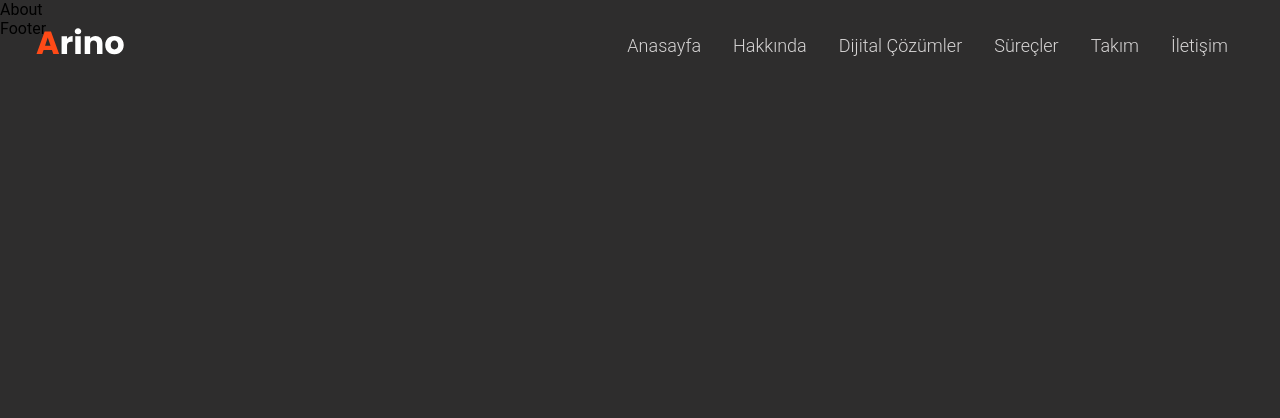
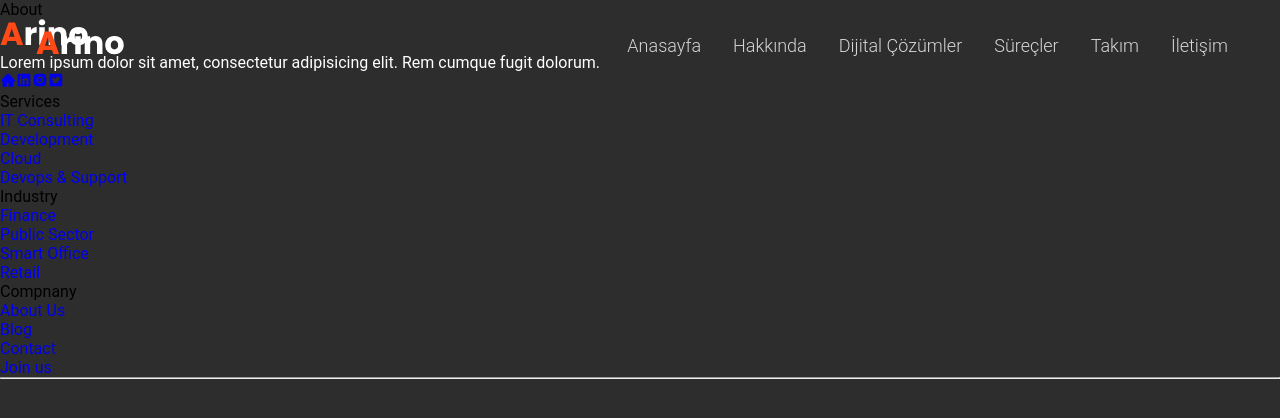
Before and after one commit to MertArar/creativeWebsite, a React (Vite) app: page /about in a window 1280 px wide. Shown: the top 418 px of the page. Built offline with nearby package versions, Linux system fonts and the light colour scheme.

Commit message:
footer developing

```diff
--- /dev/null
+++ b/src/components/common/footer/Footer.css
@@ -0,0 +1,146 @@
+.gpt3__footer {
+  display: flex;
+  flex-direction: column;
+  justify-content: center;
+  align-items: center;
+
+  background: var(--color-footer);
+}
+
+.gpt3__footer-heading {
+  width: 100%;
+  text-align: center;
+
+  margin-bottom: 3rem;
+}
+
+.gpt3__footer-heading h1 {
+  font-family: var(--font-family);
+  font-weight: 800;
+  font-size: 64px;
+  line-height: 75px;
+}
+
+.gpt3__footer-btn {
+  display: flex;
+  justify-content: center;
+  align-items: center;
+
+  padding: 1rem;
+  border: 1px solid #fff;
+  text-align: center;
+
+  margin-bottom: 10rem;
+  cursor: pointer;
+}
+
+.gpt3__footer-btn p {
+  font-size: 18px;
+  font-family: var(--font-family);
+  line-height: 21px;
+  color: #fff;
+  word-spacing: 2px;
+}
+
+.gpt3__footer-links {
+  display: flex;
+  justify-content: space-between;
+  align-items: flex-start;
+  flex-direction: row;
+  flex-wrap: wrap;
+
+  width: 100%;
+  text-align: left;
+}
+
+.gpt3__footer-links div {
+  width: 250px;
+  margin: 1rem;
+}
+
+.gpt3__footer-links_logo {
+  display: flex;
+  flex-direction: column;
+}
+
+.gpt3__footer-links_logo img {
+  width: 118px;
+  height: 30px;
+
+  margin-bottom: 1rem;
+}
+
+.gpt3__footer-links_logo p {
+  font-family: var(--font-family);
+  font-size: 12px;
+  line-height: 15px;
+  color: #fff;
+}
+
+.gpt3__footer-links_div {
+  display: flex;
+  justify-content: flex-start;
+  flex-direction: column;
+}
+
+.gpt3__footer-links_div h4 {
+  font-size: 14px;
+  line-height: 17px;
+  font-family: var(--font-family);
+  color: #fff;
+
+  margin-bottom: 0.9rem;
+}
+
+.gpt3__footer-links_div p {
+  font-size: 12px;
+  line-height: 15px;
+  font-family: var(--font-family);
+  color: #fff;
+
+  margin: 0.5rem 0;
+  cursor: pointer;
+}
+
+.gpt3__footer-copyright {
+  margin-top: 2rem;
+  text-align: center;
+  width: 100%;
+}
+
+.gpt3__footer-copyright p {
+  font-size: 12px;
+  font-family: var(--font-family);
+  line-height: 15px;
+  color: #fff;
+}
+
+@media screen and (max-width: 850px) {
+  .gpt3__footer-heading h1 {
+    font-size: 44px;
+    line-height: 50px;
+  }
+}
+
+@media screen and (max-width: 550px) {
+  .gpt3__footer-heading h1 {
+    font-size: 34px;
+    line-height: 42px;
+  }
+
+  .gpt3__footer-links div {
+    margin: 1rem 0;
+  }
+
+  .gpt3__footer-btn p {
+    font-size: 14px;
+    line-height: 20px;
+  }
+}
+
+@media screen and (max-width: 400px) {
+  .gpt3__footer-heading h1 {
+    font-size: 27px;
+    line-height: 38px;
+  }
+}
--- a/src/components/common/footer/Footer.jsx
+++ b/src/components/common/footer/Footer.jsx
@@ -1,7 +1,104 @@
 import React from "react";
+import {
+  AiFillLinkedin,
+  AiFillTwitterSquare,
+  AiFillInstagram,
+  AiFillHome,
+  AiOutlineCopyrightCircle,
+} from "react-icons/ai";
+
+import { Link } from "react-router-dom";
+import logo from "../../../assets/logo.svg";
+
+import "./Footer.css";
 
 const Footer = () => {
-  return <div>Footer</div>;
+  return (
+    <footer>
+      <div className="container">
+        <div className="content-footer">
+          <div className="profile">
+            <div className="logo-area">
+              <img src={logo} alt="" />
+            </div>
+            <div className="desc-area">
+              <p>
+                Lorem ipsum dolor sit amet, consectetur adipisicing elit. Rem
+                cumque fugit dolorum.
+              </p>
+            </div>
+            <div className="social-media">
+              <a href="#">
+                <AiFillHome />
+              </a>
+              <a href="#">
+                <AiFillLinkedin />
+              </a>
+              <a href="#">
+                <AiFillInstagram />
+              </a>
+              <a href="#">
+                <AiFillTwitterSquare />
+              </a>
+            </div>
+          </div>
+          <div className="service-area">
+            <ul className="service-header">
+              <li className="service-name">Services</li>
+              <li>
+                <a href="#">IT Consulting</a>
+              </li>
+              <li>
+                <a href="#">Development</a>
+              </li>
+              <li>
+                <a href="#">Cloud</a>
+              </li>
+              <li>
+                <a href="#">Devops & Support</a>
+              </li>
+            </ul>
+            <ul className="service-header">
+              <li className="service-name">Industry</li>
+              <li>
+                <a href="#">Finance</a>
+              </li>
+              <li>
+                <a href="#">Public Sector</a>
+              </li>
+              <li>
+                <a href="#">Smart Office</a>
+              </li>
+              <li>
+                <a href="#">Retail</a>
+              </li>
+            </ul>
+            <ul className="service-header">
+              <li className="service-name">Compnany</li>
+              <li>
+                <a href="#">About Us</a>
+              </li>
+              <li>
+                <a href="#">Blog</a>
+              </li>
+              <li>
+                <a href="#">Contact</a>
+              </li>
+              <li>
+                <a href="#">Join us</a>
+              </li>
+            </ul>
+          </div>
+        </div>
+        <hr />
+        <div className="footer-bottom">
+          <div className="copy-right">
+            <a href=""></a>
+          </div>
+        </div>
+      </div>
+    </footer>
+  );
 };
 
 export default Footer;
--- a/src/components/home/Home.jsx
+++ b/src/components/home/Home.jsx
@@ -9,7 +9,6 @@ const Home = () => {
     <div>
       <HeroVideo />
       <Statistic />
-      <About />
     </div>
   );
 };
```
